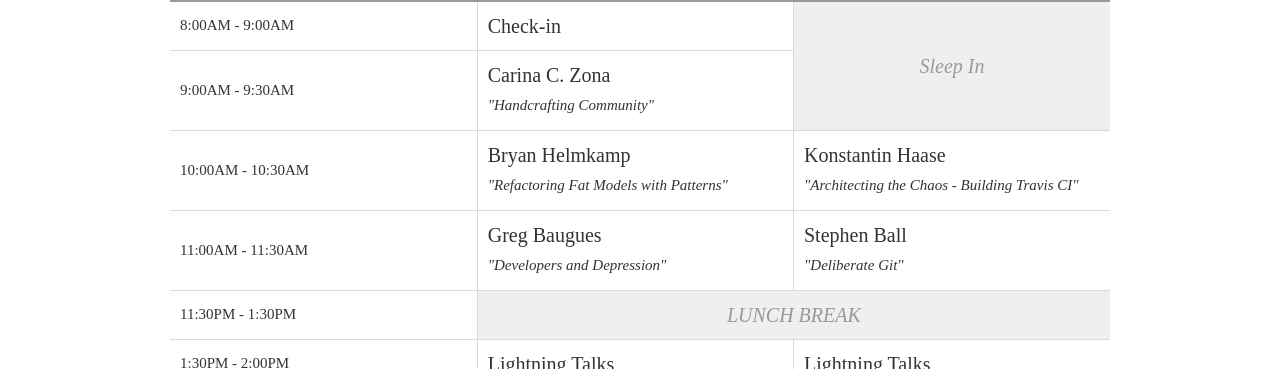
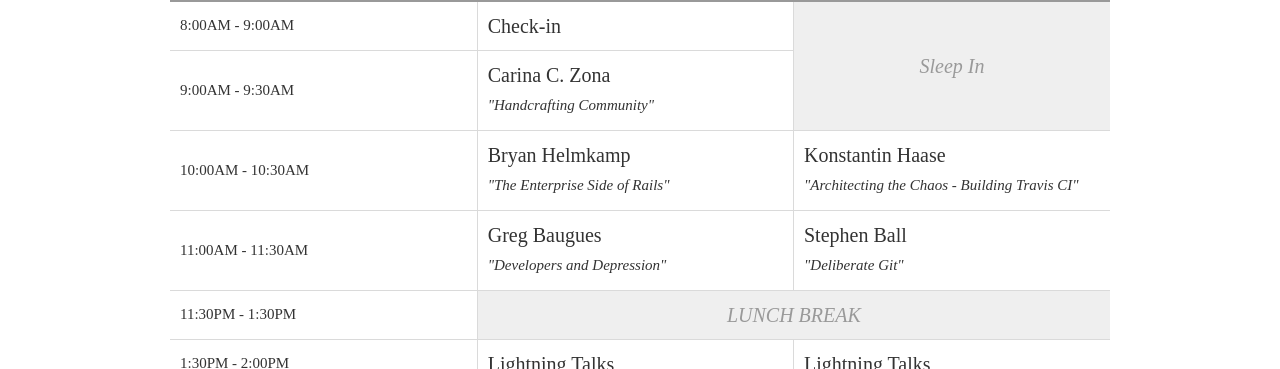
Before and after one commit to colindean/steelcityruby.github.com, a Jekyll site: the page built from index.html, in a window 1280 px wide and 900 px high, scrolled down 1797 px. Shown: the part 83-452 px from the top of the window. Built offline with Jekyll 4.4.1, drawn with Linux system fonts in a browser that asks for light colours; nearby versions of some CDN libraries; some web fonts are replaced; Markdown is read by kramdown in place of the engine named in the settings; comment, search, counter and statistics services are not loaded.

Commit message:
Updates bryan's talk

```diff
--- a/index.html
+++ b/index.html
@@ -174,7 +174,7 @@
                   <td class="event">
                     Bryan Helmkamp
                     <br/>
-                    <span class="talk">"Refactoring Fat Models with Patterns"</span>
+                    <span class="talk">"The Enterprise Side of Rails"</span>
                   </td>
                   <td class="event">
                     Konstantin Haase
```
